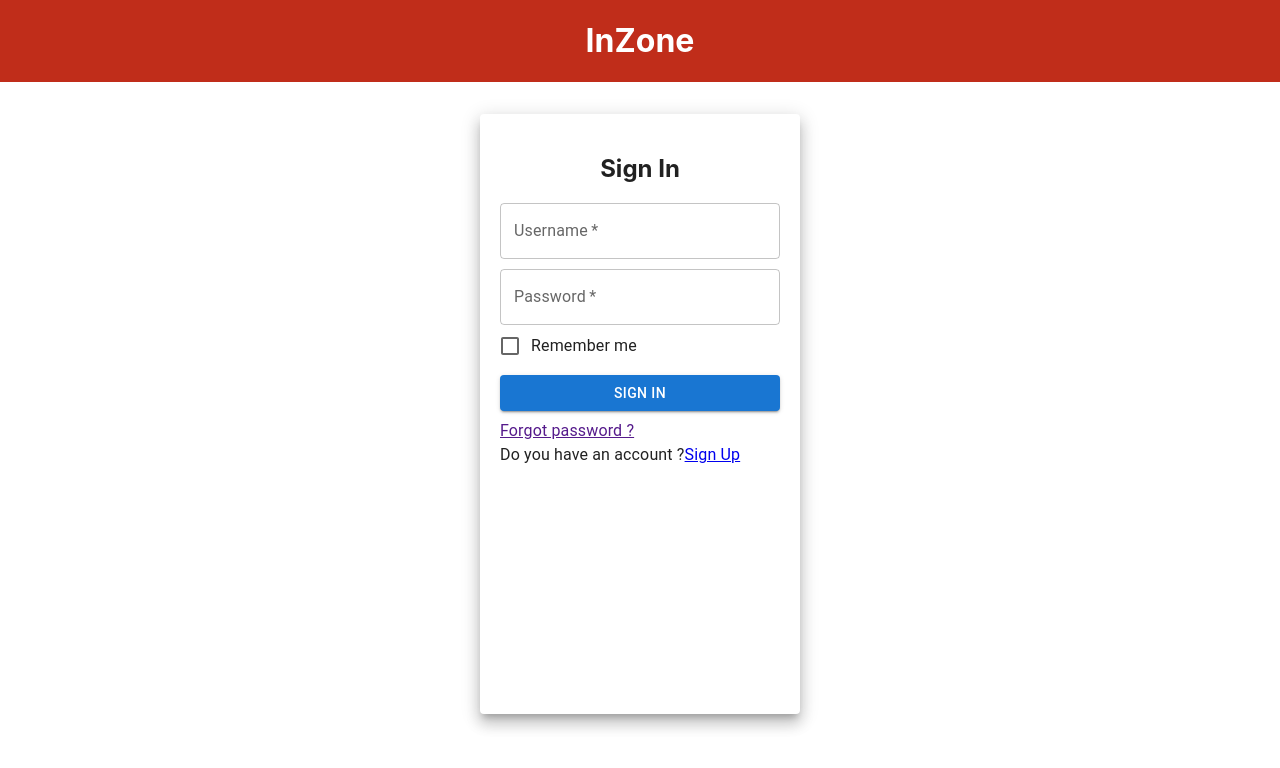
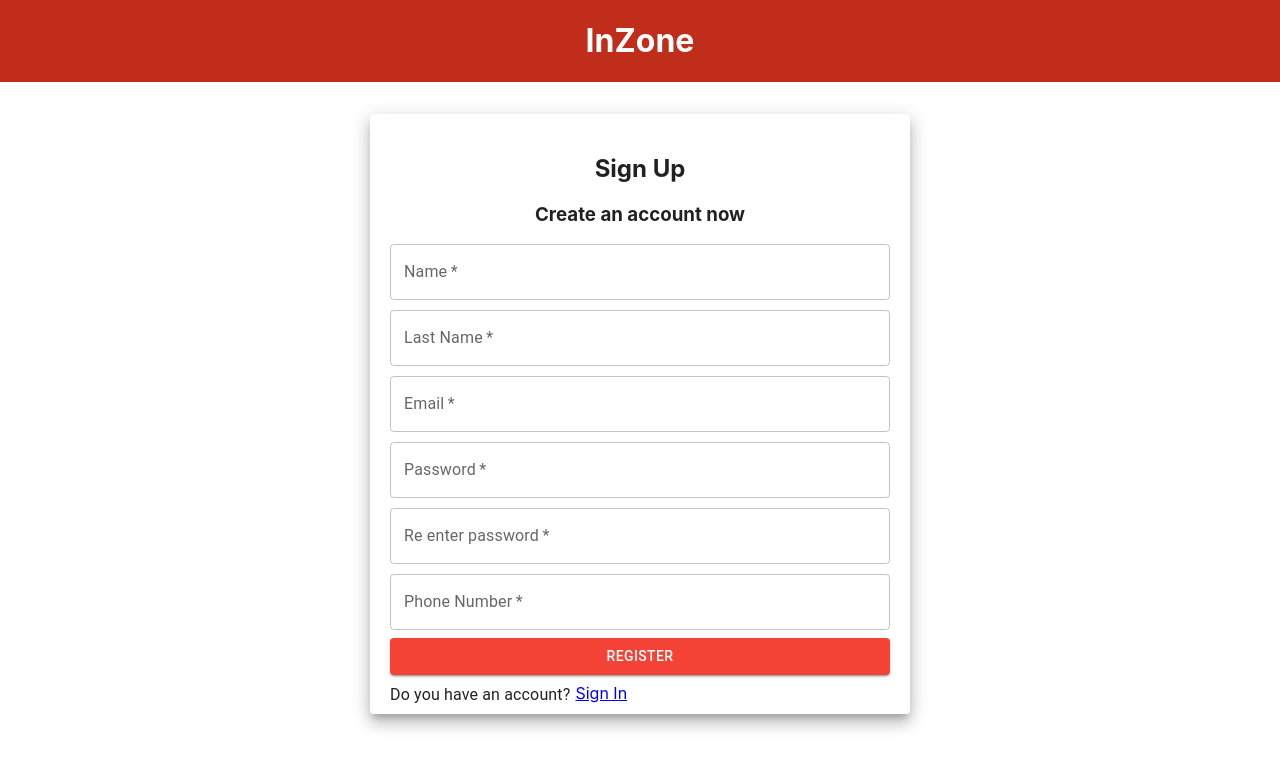
Before and after one commit to WomenPlusPlus/deploy-impact-21-inzone-c, a React (Create React App) app in the folder client-inzone/: page / in a window 1280 px wide. Shown: the top 768 px of the page. Built offline with nearby package versions, Linux system fonts and the light colour scheme.

Commit message:
added sign up page

```diff
--- a/client-inzone/src/App.js
+++ b/client-inzone/src/App.js
@@ -1,18 +1,29 @@
 //import { useTranslation } from 'react-i18next';
 import Login from "./components/login";
+import SignUp from "./components/signUp"
 import { BrowserRouter as Router, Route } from 'react-router-dom';
 import Page1 from './components/Page1';
+import { createTheme, ThemeProvider } from '@mui/material/styles';
+import red from '@mui/material/colors/red';
+
+const theme = createTheme({
+    palette: {
+        primary: red,
+    },
+});
 
 function App() {
     //const { t} = useTranslation();
   return (
     <div className="App">
     <Router>
+        <ThemeProvider theme={theme}>
         <div className="Title">
             <h1>InZone</h1>
         </div>
-        <Login/>
+        <SignUp/>
         <Route path={'/page1'} component={Page1}/>
+        </ThemeProvider>
     </Router>
     </div>
   );
--- /dev/null
+++ b/client-inzone/src/components/signUp.js
@@ -0,0 +1,34 @@
+import {Button, Checkbox, FormControlLabel, Grid, Paper, TextField, Typography} from "@mui/material";
+import {Link} from "react-router-dom";
+import React from "react";
+
+const signUp=()=>{
+
+    const paperStyle={padding :20,height:'70vh',width:500, margin:"20px auto"}
+    const btnstyle={margin:'8px 0'}
+    return(
+        <Grid>
+            <Paper elevation={10} style={paperStyle}>
+                <Grid align='center'>
+                    <h2>Sign Up</h2>
+                    <h3>Create an account now</h3>
+                </Grid>
+                <div style={{display: 'flex', flexDirection: 'column', rowGap: '10px'} }>
+                <TextField label='Name' placeholder='Enter Name' fullWidth required/>
+                <TextField label='Last Name' placeholder='Enter Last Name' fullWidth required/>
+                <TextField label='Email' placeholder='Enter Email' type="email" fullWidth required/>
+                <TextField label='Password' placeholder='Enter password' type='password' fullWidth required/>
+                <TextField label='Re enter password' placeholder='Re enter password' type='password' fullWidth required/>
+                <TextField label='Phone Number' placeholder='Enter username' type='tel' fullWidth required/>
+                </div>
+                <Button type='submit' color='primary' variant="contained" style={btnstyle} fullWidth>Register</Button>
+                <div style={{display: 'flex'}}>
+                        <Typography style={{marginRight: '5px'}}> Do you have an account?</Typography>
+                    <Link to={'/page1'}>Sign In</Link>
+                </div>
+            </Paper>
+        </Grid>
+    )
+}
+
+export default signUp
```
